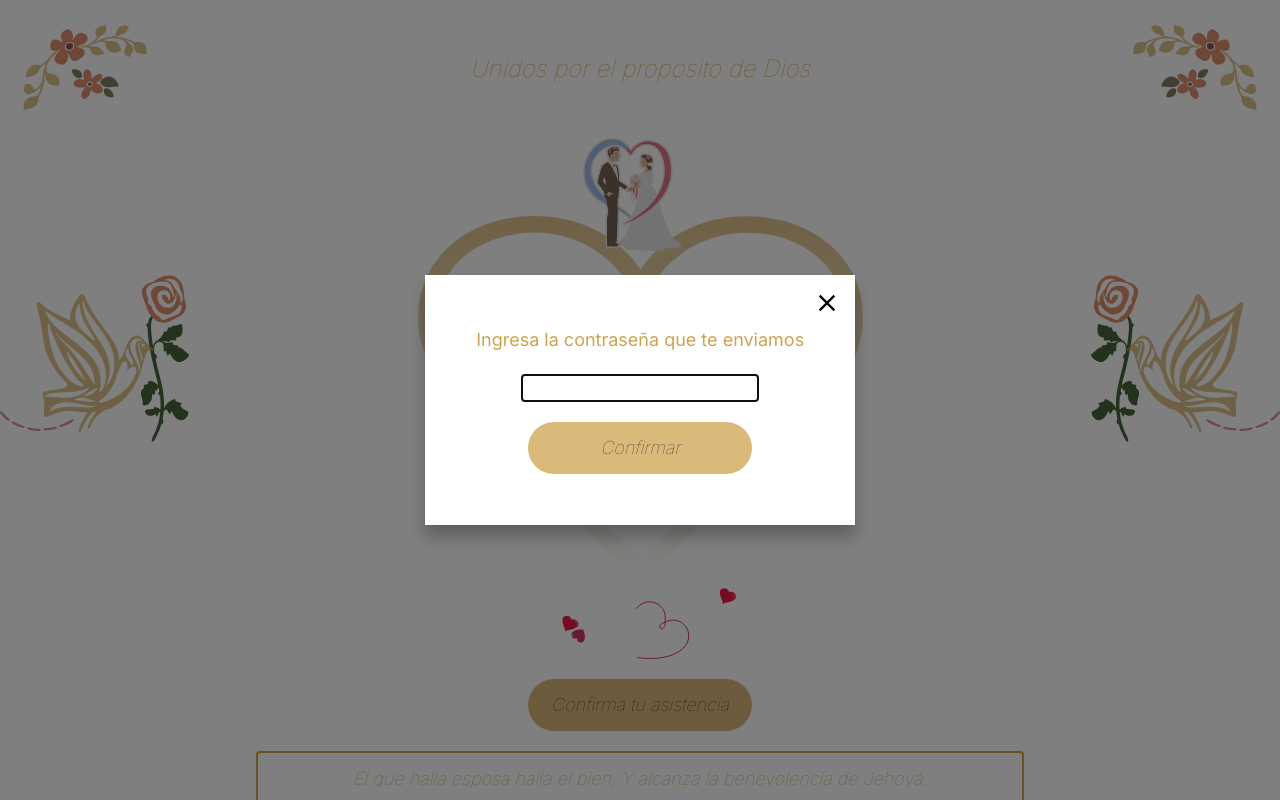
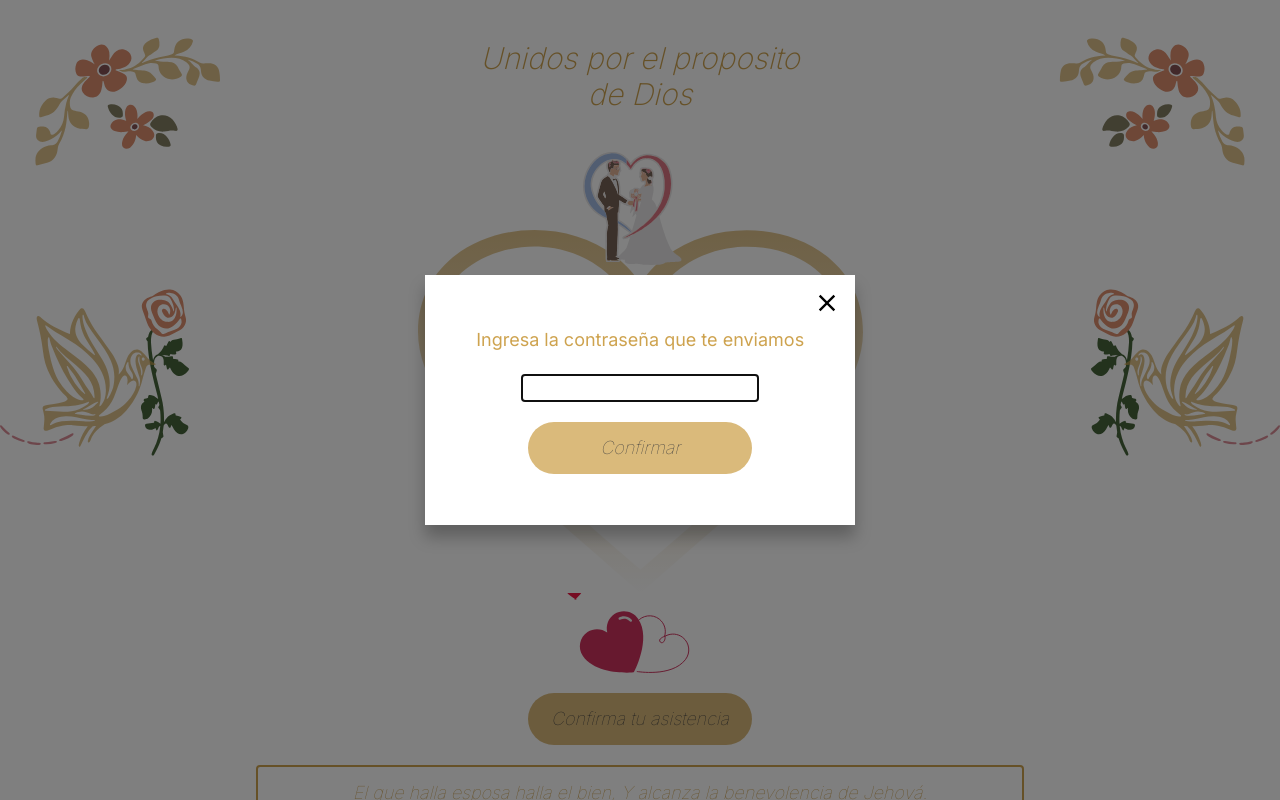
Before and after one commit to ing-arriola/ourWeddingSite, a Next.js app: page / in a window 1280 px wide. Both pictures are taken after a click on the button "Confirma tu asistencia". Shown: the top 800 px of the page. Built offline with nearby package versions, Linux system fonts and the light colour scheme.

Commit message:
improved UI for desktop

```diff
--- a/src/app/page.tsx
+++ b/src/app/page.tsx
@@ -4,6 +4,7 @@
 import Carousel from "react-multi-carousel";
 import Lottie from 'react-lottie';
 import { Modal } from 'react-responsive-modal';
+import { useRouter } from 'next/router'
 
 import 'react-responsive-modal/styles.css';
 import "react-multi-carousel/lib/styles.css";
@@ -18,7 +19,8 @@ import { SectionSeparator } from '@/components/SectionSeparator';
 import { BoldAndThinText } from '@/components/BoldAndThinText';
 import { PrimaryText } from '@/components/PrimaryText';
 import { Button } from '@/components/Button'
-import { useState } from "react";
+import { useEffect, useState } from "react";
+import { Loading } from "@/components/Loading";
 
 const responsive = {
   desktop: {
@@ -86,6 +88,7 @@ const thanksAnimationOptions = {
 
 
 const Home = () =>{
+  const [loading, setLoading] = useState(true)
   const [open, setOpen] = useState(false);
   const onOpenModal = () => setOpen(true);
   const onCloseModal = () => setOpen(false);
@@ -101,23 +104,30 @@ const Home = () =>{
     }
   }
 
+  useEffect(() => {
+    setTimeout(() => setLoading(false), 4000)
+  }, [])
+
   return (
     <main>
-      <Modal open={open} onClose={onCloseModal} center>
+      {
+        loading ? <Loading/> : (
+          <>
+            <Modal open={open} onClose={onCloseModal} center>
         <section className="flex justify-center items-center flex-col p-8">
           <PrimaryText text="Ingresa la contraseña que te enviamos"/>
           <input onChange={(e)=>{setpassword(e.target.value)}} value={password} className="border-solid border-primaryColor border-2 mb-5 mt-5 text-primaryColor"/>
           <Button label="Confirmar" onClick={checkPassword} />
         </section>
       </Modal>
-      <section className='flex justify-between w-full'>
-        <img src='/flowersTopLeft.svg' className='w-28 md:w-40 '/>
+      <section className='flex justify-center w-full'>
+        <img src='/flowersTopLeft.svg' className='absolute left-0 w-28 md:w-60'/>
         <section className='flex items-center'>
-          <div className='text-primaryColor font-thin italic text-base md:text-2xl text-center'>Unidos por el proposito de Dios</div>
+          <div className='text-primaryColor font-extralight italic text-base md:text-3xl text-center w-48 mt-10 md:w-72 lg:w-80'>Unidos por el proposito de Dios</div>
         </section>
-        <img src='/FlowersTopRight.svg' className='w-28 md:w-40'/>
+        <img src='/FlowersTopRight.svg' className='absolute right-0 w-28 md:w-60'/>
       </section>
-      <section className='flex justify-center md:justify-between '>
+      <section className='flex mt-10 justify-center md:justify-between '>
        <img src='/LeftBird.svg' className='hidden md:block' alt='Left Bird Image'/>
         <section className='relative'>
           <img src='/lovers.svg' className='w-60 md:w-[445px]'/>
@@ -136,7 +146,7 @@ const Home = () =>{
               width={220}
         />
         <Button onClick={onOpenModal} label="Confirma tu asistencia"/>
-        <section className=' border-solid border-primaryColor border-2 font-thin italic p-2 md:p-3 rounded mt-5 flex flex-col items-center justify-end w-96 md:w-3/5'>
+        <section className=' border-solid border-primaryColor border-2 font-thin italic p-2 md:p-3 rounded mt-5 flex flex-col items-center justify-end w-80 md:w-4/5 lg:w-3/5'>
           <section className='text-sm md:text-lg text-center text-primaryColor' >El que halla esposa halla el bien, Y alcanza la benevolencia de Jehová.</section>
           <section className='text-sm md:text-lg text-primaryColor'>Proverbios 18:22</section>
         </section>
@@ -146,7 +156,7 @@ const Home = () =>{
 
       <img src='/leftDecSec2.svg' className='w-16 md:w-44 hidden md:block'/>
 
-      <label className='text-primaryColor text-lg md:text-2xl font-thin italic mt-4 md:mt-0 mb-8 mr-4 ml-8 md:mb-0 text-center '>Dios dibujo para si mismo sonrisas en nuestros corazones</label>
+      <label className='text-primaryColor text-lg md:text-2xl font-extralight italic mt-4 md:mt-0 mb-8 mr-4 ml-8 md:mb-0 text-center '>Dios dibujo para si mismo sonrisas en nuestros corazones</label>
 
       <img src='/rightSecDec2.svg' className='w-16 md:w-44 hidden md:block'/>
 
@@ -170,7 +180,7 @@ const Home = () =>{
                 height={200}
                 width={200}
           />
-      <label className='text-primaryColor text-lg font-thin italic pr-14 pl-14 md:pr-24 md:pl-24' >La primera vez que hablamos fue por un correo y no imaginamos que ese primer contacto, seria el inicio de una historia que aun hoy en dia se continua escribiendo. La primera vez que nos vimos fue por video llamada y ninguno de los 2 imagino que un dia anhelariamos conocernos en persona. Luego de 1 año de amistad finalmente dimos el paso de estar juntos, bajo circunstancias que no imaginamos, empezamos a volar juntos. Luego decidimos que era hora hora de soñar con estar juntos toda la vida y en el primer viaje de Jaime a New York, nos comprometimos y aunque en aquel momento no sabiamos cuando nos casariamos,si sabiamos que nuestros corazones fueron formados en la eternidad para caminar juntos toda la vida con Dios como fundamento de nuestro matrimonio.</label>
+      <label className='text-primaryColor text-lg font-extralight italic pr-14 pl-14 md:pr-24 md:pl-24' >La primera vez que hablamos fue por un correo y no imaginamos que ese primer contacto, seria el inicio de una historia que aun hoy en dia se continua escribiendo. La primera vez que nos vimos fue por video llamada y ninguno de los 2 imagino que un dia anhelariamos conocernos en persona. Luego de 1 año de amistad finalmente dimos el paso de estar juntos, bajo circunstancias que no imaginamos, empezamos a volar juntos. Luego decidimos que era hora hora de soñar con estar juntos toda la vida y en el primer viaje de Jaime a New York, nos comprometimos y aunque en aquel momento no sabiamos cuando nos casariamos,si sabiamos que nuestros corazones fueron formados en la eternidad para caminar juntos toda la vida con Dios como fundamento de nuestro matrimonio.</label>
 
         <Lottie options={envelopeAnimationOptions}
                 height={200}
@@ -182,7 +192,7 @@ const Home = () =>{
       <section className='flex justify-center md:justify-between items-center '>
         <img src='/heartLeft.svg' className='hidden md:block'/>
           <section className='w-96 md:w-[560px] flex justify-center flex-col' >
-            <label className=' text-primaryColor text-xl md:text-3xl font-thin italic text-center'>Quieres hacernos un regalo en efectivo? Utiliza los siguientes medios</label>
+            <label className=' text-primaryColor text-xl md:text-3xl font-extralight italic text-center'>Quieres hacernos un regalo en efectivo? Utiliza los siguientes medios</label>
             <Lottie options={giftAnimationOptions}
               height={100}
               width={100}
@@ -211,7 +221,7 @@ const Home = () =>{
         <img src='/flowerLeft.svg' className='hidden md:block' />
         <section className='flex items-center justify-center flex-col'>
           <section className='flex justify-center '>
-            <label className=' text-primaryColor text-2xl md:text-3xl font-thin italic text-center'>Acompañanos en nuestro dia especial</label>
+            <label className=' text-primaryColor text-2xl md:text-3xl font-extralight italic text-center'>Acompañanos en nuestro dia especial</label>
           </section>
           <section className='flex flex-col justify-center items-center'>
             <PrimaryText styles="mt-4" text="Fecha: 23 de diciembre" />
@@ -245,7 +255,9 @@ const Home = () =>{
         <img src='/footer.svg'/>
       </section>
 
-
+          </>
+        )
+      }
     </main>
   )
 }
```
